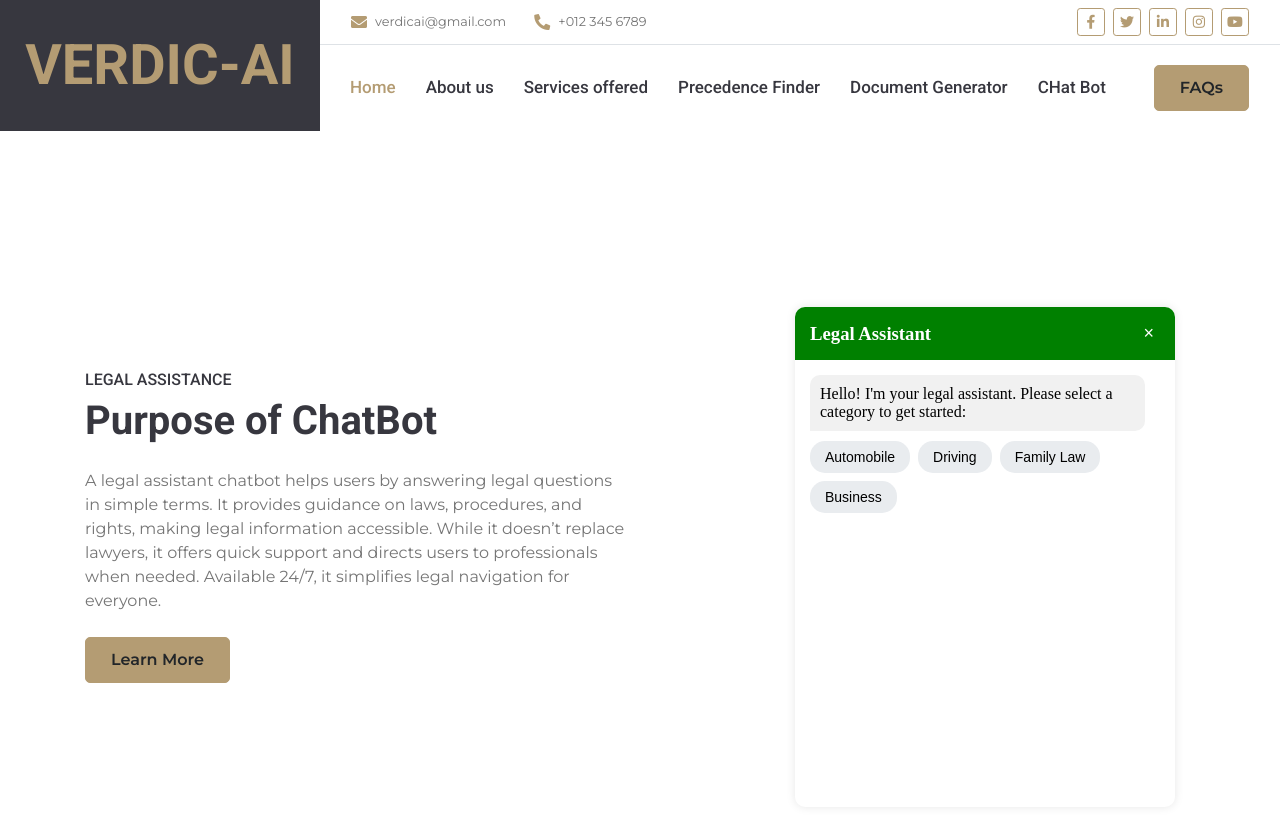
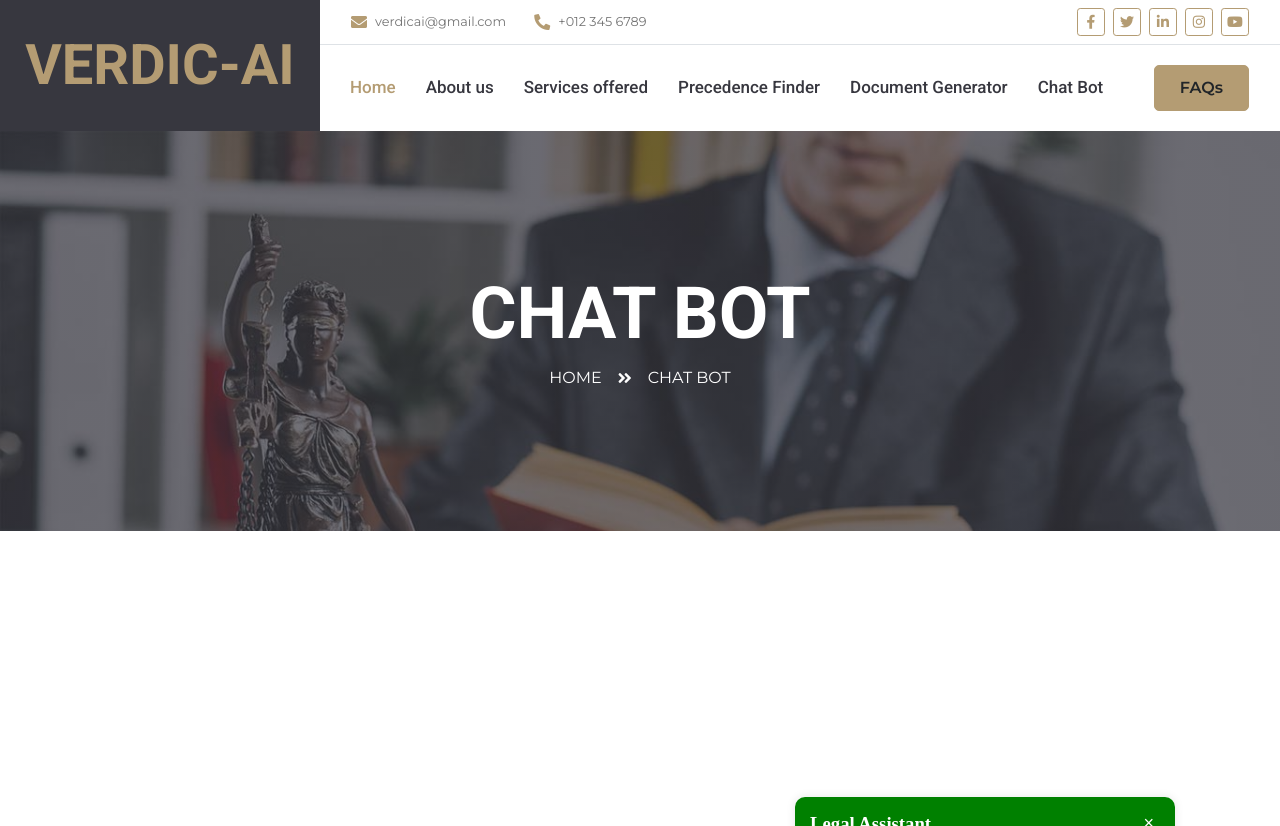
Before and after one commit to GTR-R34-Skyline/Verdic-AI, a Flask app: page /chat in a window 1280 px wide. Shown: the top 826 px of the page. Run offline with Flask 3, Linux system fonts and the light colour scheme; some libraries are stand-ins or nearby versions.

Commit message:
Update chat.html
made it more functional

```diff
--- a/templates/chat.html
+++ b/templates/chat.html
@@ -23,7 +23,7 @@
     <link href="lib/tempusdominus/css/tempusdominus-bootstrap-4.min.css" rel="stylesheet" />
 
     <!-- Customized Bootstrap Stylesheet -->
-    <link href="{{ url_for('static', filename='css/style.css') }}" rel="stylesheet">
+    <link href="{{ url_for('static', filename='css/style.css') }}" rel="stylesheet">
 </head>
 
 <body>
@@ -31,7 +31,7 @@
 <div class="container-fluid">
     <div class="row">
         <div class="col-lg-3 bg-secondary d-none d-lg-block">
-            <a href="index.html" class="navbar-brand w-100 h-100 m-0 p-0 d-flex align-items-center justify-content-center">
+            <a href="{{ url_for('home') }}" class="navbar-brand w-100 h-100 m-0 p-0 d-flex align-items-center justify-content-center">
                 <h1 class="m-0 display-4 text-primary text-uppercase">Verdic-AI</h1>
             </a>
         </div>
@@ -68,7 +68,7 @@
                 </div>
             </div>
             <nav class="navbar navbar-expand-lg bg-white navbar-light p-0">
-                <a href="index.html" class="navbar-brand d-block d-lg-none">
+                <a href="{{ url_for('home') }}" class="navbar-brand d-block d-lg-none">
                     <h1 class="m-0 display-4 text-primary text-uppercase">Justice</h1>
                 </a>
                 <button type="button" class="navbar-toggler" data-toggle="collapse" data-target="#navbarCollapse">
@@ -76,12 +76,12 @@
                 </button>
                 <div class="collapse navbar-collapse justify-content-between" id="navbarCollapse">
                     <div class="navbar-nav mr-auto py-0">
-                        <a href="{{ url_for('home') }}" class="nav-item nav-link active">Home</a>
-                        <a href="{{ url_for('about') }}" class="nav-item nav-link">About us </a>
-                        <a href="{{ url_for('service') }}" class="nav-item nav-link">Services offered</a>
-                        <a href="{{ url_for('precedence') }}" class="nav-item nav-link">Precedence Finder</a>
-                        <a href="{{ url_for('document') }}" class="nav-item nav-link">Document Generator</a>
-                        <a href="{{ url_for('chat') }}" class="nav-item nav-link">CHat Bot</a>
+                        <a href="{{ url_for('home') }}" class="nav-item nav-link active">Home</a>
+                        <a href="{{ url_for('about') }}" class="nav-item nav-link">About us </a>
+                        <a href="{{ url_for('service') }}" class="nav-item nav-link">Services offered</a>
+                        <a href="{{ url_for('precedence') }}" class="nav-item nav-link">Precedence Finder</a>
+                        <a href="{{ url_for('document') }}" class="nav-item nav-link">Document Generator</a>
+                        <a href="{{ url_for('chat') }}" class="nav-item nav-link">Chat Bot</a>
                     </div>
                     <a href="" class="btn btn-primary mr-3 d-none d-lg-block">FAQs</a>
                 </div>
@@ -91,6 +91,20 @@
 </div>
 <!-- Header End -->
 
+     <!-- Page Header Start -->
+     <div class="container-fluid bg-page-header" style="margin-bottom: 90px;">
+        <div class="container">
+            <div class="d-flex flex-column align-items-center justify-content-center" style="min-height: 400px">
+                <h3 class="display-3 text-white text-uppercase">Chat Bot</h3>
+                <div class="d-inline-flex text-white">
+                    <p class="m-0 text-uppercase"><a class="text-white" href="{{ url_for('home') }}">Home</a></p>
+                    <i class="fa fa-angle-double-right pt-1 px-3"></i>
+                    <p class="m-0 text-uppercase">Chat Bot</p>
+                </div>
+            </div>
+        </div>
+    </div>
+    <!-- Page Header End -->
 
 
     <!-- About Start -->
@@ -158,7 +172,7 @@
         </div>
         <div class="row pt-5">
             <div class="col-lg-3 col-md-6 mb-5">
-                <a href="index.html" class="navbar-brand">
+                <a href="{{ url_for('home') }}" class="navbar-brand">
                     <h1 class="m-0 mt-n2 display-4 text-primary text-uppercase">Verdic-AI</h1>
                 </a>
                 <p>Justice Delayed is Justice Denied</p>
```
